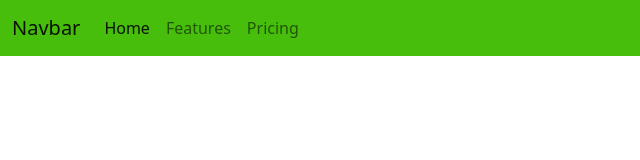
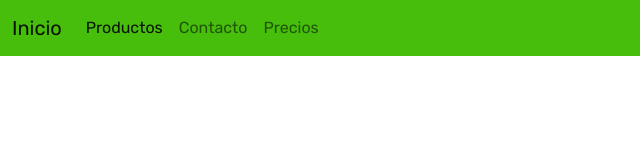
Before and after one commit to Matias-E-Navarrete/ClaseFormsPWI, a plain HTML site: page index.html in a window 1280 px wide. Shown: the full height of the page, 0-640 px from the left. Drawn offline with nearby package versions, Linux system fonts and the light colour scheme.

Commit message:
feat: termine los estilos del navbar

```diff
--- a/index.css
+++ b/index.css
@@ -1,4 +1,9 @@
 
 .navbar-custom{
     background-color: rgb(71, 190, 12);
+    font-family: 'Rubik', sans-serif;
 }
+
+.navbar-brand{
+    font-family: 'Poppins' sans-serif;
+}
--- a/index.html
+++ b/index.html
@@ -11,6 +11,10 @@
     <link href="https://cdn.jsdelivr.net/npm/bootstrap@5.1.3/dist/css/bootstrap.min.css" rel="stylesheet"
         integrity="sha384-1BmE4kWBq78iYhFldvKuhfTAU6auU8tT94WrHftjDbrCEXSU1oBoqyl2QvZ6jIW3" crossorigin="anonymous">
 
+    <!--Agregamos una tipografia-->
+    <link rel="preconnect" href="https://fonts.googleapis.com">
+    <link rel="preconnect" href="https://fonts.gstatic.com" crossorigin>
+    <link href="https://fonts.googleapis.com/css2?family=Poppins:ital,wght@1,300&family=Rubik&display=swap" rel="stylesheet">
     <!--Agrego mi propio estilo-->
     <link rel="stylesheet" href="index.css">
 
@@ -24,7 +28,7 @@
 
     <nav class="navbar navbar-expand-lg navbar-light navbar-custom">
         <div class="container-fluid">
-            <a class="navbar-brand" href="#">Navbar</a>
+            <a class="navbar-brand" href="#">Inicio</a>
             <button class="navbar-toggler" type="button" data-bs-toggle="collapse" data-bs-target="#navbarNav"
                 aria-controls="navbarNav" aria-expanded="false" aria-label="Toggle navigation">
                 <span class="navbar-toggler-icon"></span>
@@ -32,13 +36,13 @@
             <div class="collapse navbar-collapse" id="navbarNav">
                 <ul class="navbar-nav">
                     <li class="nav-item">
-                        <a class="nav-link active" aria-current="page" href="#">Home</a>
+                        <a class="nav-link active" aria-current="page" href="#">Productos</a>
                     </li>
                     <li class="nav-item">
-                        <a class="nav-link" href="#">Features</a>
+                        <a class="nav-link" href="#">Contacto</a>
                     </li>
                     <li class="nav-item">
-                        <a class="nav-link" href="#">Pricing</a>
+                        <a class="nav-link" href="#">Precios</a>
                     </li>
                 </ul>
             </div>
```
